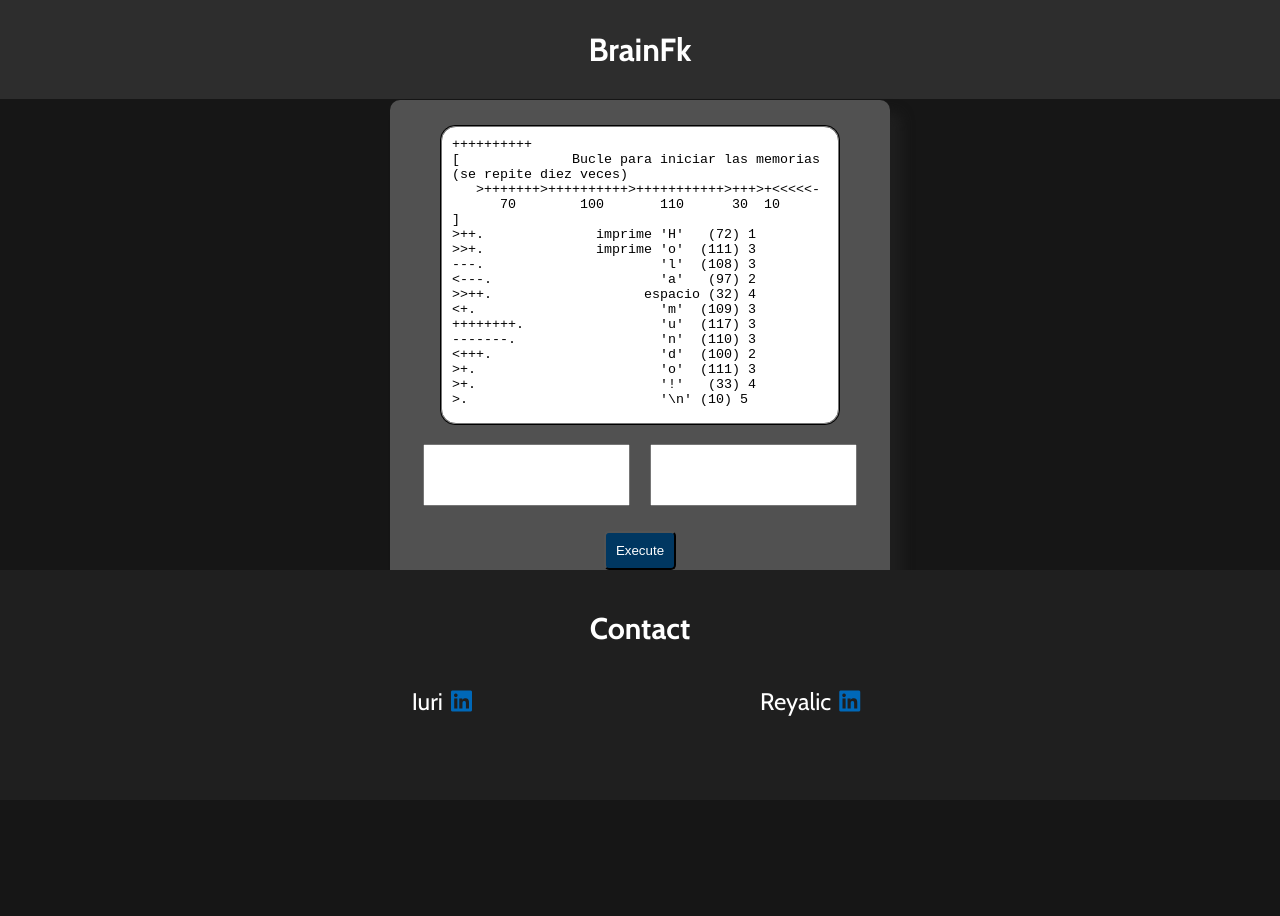
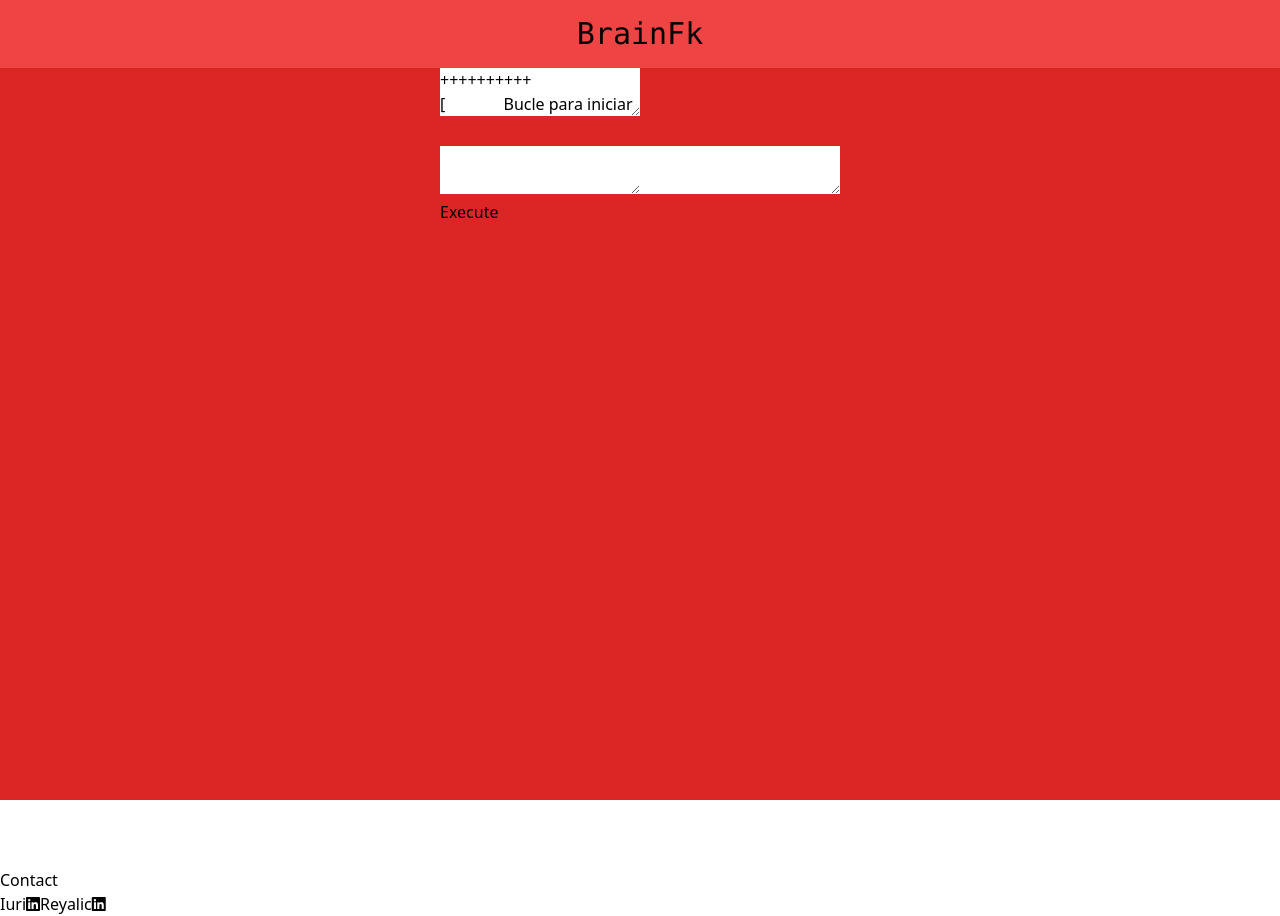
Before and after one commit to Iuriiiii/front-end-apps, a React (Vite) app in the folder brainfk-interpreter-app/: page / in a window 1280 px wide. Before the commit the page ends 825 px from the top, so only its background shows below. Built offline with nearby package versions, Linux system fonts and the light colour scheme.

Commit message:
+little fix

```diff
--- a/brainfk-interpreter-app/package.json
+++ b/brainfk-interpreter-app/package.json
@@ -20,6 +20,9 @@
     "@types/react": "^18.0.17",
     "@types/react-dom": "^18.0.6",
     "@vitejs/plugin-react": "^2.1.0",
+    "autoprefixer": "^10.4.11",
+    "postcss": "^8.4.16",
+    "tailwindcss": "^3.1.8",
     "typescript": "^4.6.4",
     "vite": "^3.1.0"
   }
--- /dev/null
+++ b/brainfk-interpreter-app/postcss.config.cjs
@@ -0,0 +1,6 @@
+module.exports = {
+  plugins: {
+    tailwindcss: {},
+    autoprefixer: {},
+  },
+}
--- a/brainfk-interpreter-app/src/App.scss
+++ b/brainfk-interpreter-app/src/App.scss
@@ -1,136 +1,137 @@
-@import url('https://fonts.googleapis.com/css2?family=Cabin:ital,wght@0,400;0,700;1,500&display=swap');
+// @import url('https://fonts.googleapis.com/css2?family=Cabin:ital,wght@0,400;0,700;1,500&display=swap');
 
-@mixin box-shadow($x-axis: 0, $y-axis: 1px, $blur: 2px, $color: $default) {
-    box-shadow: $x-axis $y-axis $blur $color;
-  }
+// @mixin box-shadow($x-axis: 0, $y-axis: 1px, $blur: 2px, $color: $default) {
+//     box-shadow: $x-axis $y-axis $blur $color;
+//   }
 
-* {
-    margin: 0;
-    padding: 0;
-    box-sizing: border-box;
-}
+// * {
+//     margin: 0;
+//     padding: 0;
+//     box-sizing: border-box;
+// }
 
-body {
-    display: grid;
-    place-items: center;
-    height: 100%;
-    font-family: 'Cabin', sans-serif;
-    background-color: rgb(22, 22, 22);
-}
+// body {
+//     display: grid;
+//     place-items: center;
+//     height: 100%;
+//     font-family: 'Cabin', sans-serif;
+//     background-color: rgb(22, 22, 22);
+// }
 
-input[type="text"] {
-    display: block;
-}
+// input[type="text"] {
+//     display: block;
+// }
 
-.header {
-    position: absolute;
-    top: 0;
-    left: 0;
-    text-align: center;
-    width: 100%;
-    padding: 30px;
-    background-color: rgb(45, 45, 45);
+// .header {
+//     position: absolute;
+//     top: 0;
+//     left: 0;
+//     text-align: center;
+//     width: 100%;
+//     padding: 30px;
+//     background-color: rgb(45, 45, 45);
 
-    h1{
-        color: #ffffff;
-    }
-}
-.content {
-    position: relative;
-    min-height: 100vh;
-    padding-bottom: 230px;
-    padding-top: 100px;
-    display: flex;
-    justify-content: center;
-    align-items: center;
-}
+//     h1{
+//         color: #ffffff;
+//     }
+// }
+// .content {
+//     position: relative;
+//     min-height: 100vh;
+//     padding-bottom: 230px;
+//     padding-top: 100px;
+//     display: flex;
+//     justify-content: center;
+//     align-items: center;
+// }
 
-.card-container {
-    display: flex;
-    justify-content: center;
-    flex-direction: column;
-    align-items: center;
-    padding: 25px;
-    border-radius: 10px;
-    width: 500px;
-    height: auto;
-    @include box-shadow(12px, 12px, 12px, rgb(30, 30, 30));
-    background-color:rgb(81, 81, 81);
-}
+// .card-container {
+//     display: flex;
+//     justify-content: center;
+//     flex-direction: column;
+//     align-items: center;
+//     padding: 25px;
+//     border-radius: 10px;
+//     width: 500px;
+//     height: auto;
+//     @include box-shadow(12px, 12px, 12px, rgb(30, 30, 30));
+//     background-color:rgb(81, 81, 81);
+// }
 
-.code-container {
-    width: 400px;
-    height: 300px;
-    border: 1px solid #000;
-    display: flex;
-    justify-content: center;
-    align-items: center;
-    border-radius: 15px;
+// .code-container {
+//     width: 400px;
+//     height: 300px;
+//     border: 1px solid #000;
+//     display: flex;
+//     justify-content: center;
+//     align-items: center;
+//     border-radius: 15px;
 
-    textarea {
-        width: 100%;
-        height: 100%;
-        max-width: 100%;
-        max-height: 100%;
-        padding: 10px;
-        resize: none;
-        overflow: hidden;
-        border-radius: 15px;
-    }
-}
-.input-container {
-    display: flex;
-    margin-bottom: 25px;
+//     textarea {
+//         width: 100%;
+//         height: 100%;
+//         max-width: 100%;
+//         max-height: 100%;
+//         padding: 10px;
+//         resize: none;
+//         overflow: hidden;
+//         border-radius: 15px;
+//     }
+// }
+// .input-container {
+//     display: flex;
+//     margin-bottom: 25px;
 
-    textarea {
-        resize: none;
-        margin: 0 10px;
-        padding: 15px;
-    }
-}
-.button {
-    cursor: pointer;
-    padding: 10px;
-    border-radius: 5px;
-    background-color: rgb(0, 55, 97);
-    color: #ffffff
-}
-.button:hover {
-    background-color: rgb(0, 39, 69);
-    color: #c7c7c7
-}
+//     textarea {
+//         resize: none;
+//         margin: 0 10px;
+//         padding: 15px;
+//     }
+// }
+// .button {
+//     cursor: pointer;
+//     padding: 10px;
+//     border-radius: 5px;
+//     background-color: rgb(0, 55, 97);
+//     color: #ffffff
+// }
+// .button:hover {
+//     background-color: rgb(0, 39, 69);
+//     color: #c7c7c7
+// }
 
-.footer {
-    position: absolute;
-    bottom: 0;
-    left: 0;
-    width: 100%;
-    height: 230px;
-    background-color: rgb(31, 31, 31);
+// .footer {
+//     position: fixed;
+//     bottom: 0;
+//     left: 0;
+//     width: 100%;
+//     height: 130px;
+//     background-color: rgb(31, 31, 31);
 
-    h2 {
-        text-align: center;
-        padding-top: 40px;
-        color: #ffffff;
-        font-size: 30px;
-    }
-}
-.contact-container {
-    display: flex;
-    justify-content: center;
-    align-items: center;
-    font-size: 25px;
-    margin: 40px;
-    a {
-        margin: 0 140px;
-        font-size: 24px;
-        color: #ffffff;
-        cursor: pointer;
-        text-decoration: none;
+//     h2 {
+//         text-align: center;
+//         padding-top: 40px;
+//         color: #ffffff;
+//         font-size: 30px;
+//     }
+// }
+// .contact-container {
+//     display: flex;
+//     justify-content: center;
+//     align-items: center;
+//     font-size: 25px;
+//     margin-bottom: 20px;
 
-        i {
-            margin: 0 8px;
-            color:rgb(0, 104, 184);
-        }
-    }
-}
+//     a {
+//         margin: 0 140px;
+//         font-size: 24px;
+//         color: #ffffff;
+//         cursor: pointer;
+//         text-decoration: none;
+
+//         i {
+//             margin: 0 8px;
+//             color:rgb(0, 104, 184);
+//         }
+//     }
+// }
--- a/brainfk-interpreter-app/src/App.tsx
+++ b/brainfk-interpreter-app/src/App.tsx
@@ -86,11 +86,11 @@
     }
 
     return (
-        <div className="App">
-            <header className='header'>
-                <h1>BrainFk</h1>
+        <div className="container mx-auto h-screen bg-red-600">
+            <header className='bg-red-500 text-center py-4'>
+                <h1 className='text-3xl font-mono hover:italic'>BrainFk</h1>
             </header>
-            <main className='content'>
+            <main className='container mx-auto my-auto h-full flex justify-center align-bottom'>
                 <div className='card-container'>
                     <div className='code-container'>
                         <textarea ref={codeRef}>
--- a/brainfk-interpreter-app/src/index.css
+++ b/brainfk-interpreter-app/src/index.css
@@ -0,0 +1,3 @@
+@tailwind base;
+@tailwind components;
+@tailwind utilities;
--- /dev/null
+++ b/brainfk-interpreter-app/tailwind.config.cjs
@@ -0,0 +1,11 @@
+/** @type {import('tailwindcss').Config} */
+module.exports = {
+  content: [
+    "./index.html",
+    "./src/**/*.{js,ts,jsx,tsx}",
+  ],
+  theme: {
+    extend: {},
+  },
+  plugins: [],
+}
```
Also changed, not shown: 1 other file (tests, documents, lock files or other folders).
